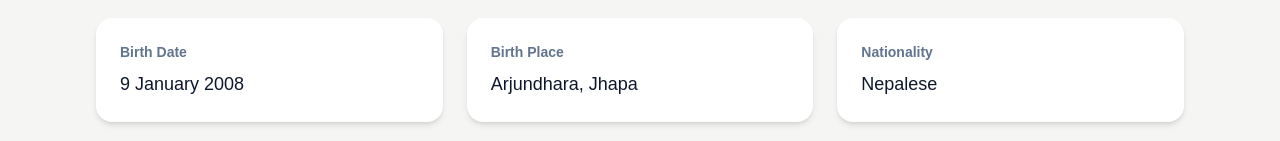
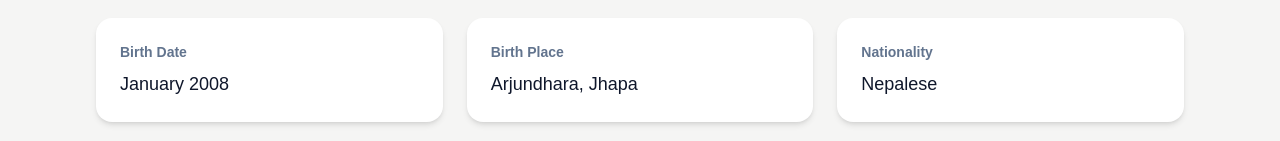
Before and after one commit to prashamghimire/portfolio, a Next.js app: page /about in a window 1280 px wide. Shown: the part 811-952 px from the top of the page. Built offline with nearby package versions, Linux system fonts and the light colour scheme.

Commit message:
edited dob.

```diff
--- a/app/about/page.tsx
+++ b/app/about/page.tsx
@@ -76,7 +76,7 @@ export default function AboutPage() {
 
   <div className="bg-white rounded-2xl shadow-md p-6 hover:shadow-xl transition">
     <p className="text-sm font-semibold text-slate-500">Birth Date</p>
-    <p className="mt-2 text-lg font-medium text-slate-900">9 January 2008</p>
+    <p className="mt-2 text-lg font-medium text-slate-900">January 2008</p>
   </div>
 
   <div className="bg-white rounded-2xl shadow-md p-6 hover:shadow-xl transition">
```
